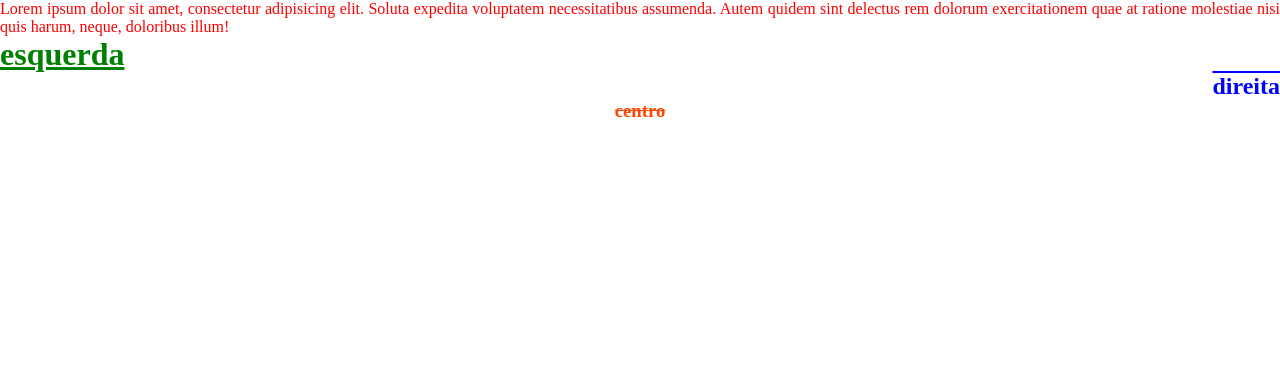
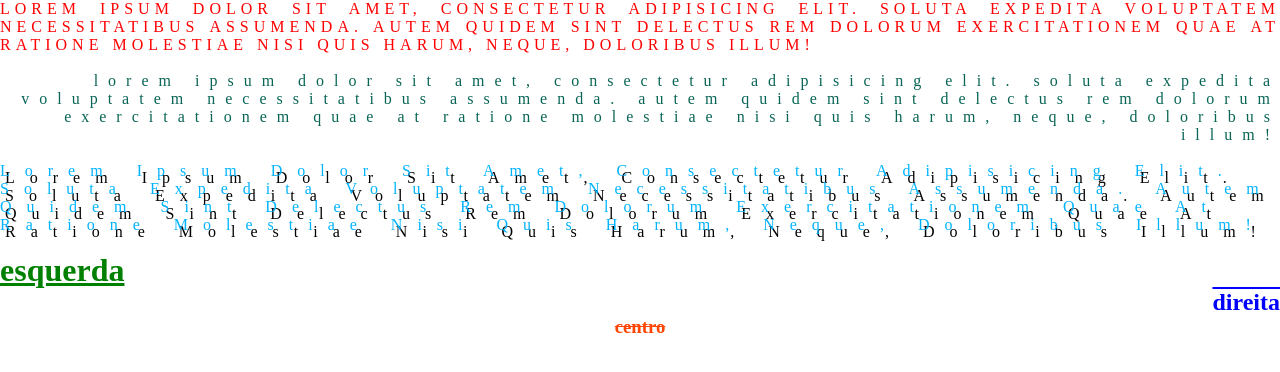
Before and after one commit to Thais-Schmidt/curso.css3, a plain HTML site: page modulo-01/text.html in a window 1280 px wide. Drawn offline with Linux system fonts and the light colour scheme.

Commit message:
edicoes de texto2

```diff
--- a/modulo-01/css/text.css
+++ b/modulo-01/css/text.css
@@ -3,6 +3,34 @@
 p{
     color: red;
     text-align: justify;
+    text-transform: uppercase;
+    letter-spacing: 5px;
+    text-shadow: 3px black;
+
+}
+
+#texto2{
+    color: rgb(9, 101, 86);
+    text-align: right;
+    text-transform: lowercase;
+    letter-spacing: 10px;
+    text-shadow: 4px black;
+
+}
+
+#texto3{
+    color: rgb(0, 179, 255);
+    text-align: left;
+    text-transform: capitalize;
+    letter-spacing: 15px;
+    text-shadow: 5px 7px black;
+
+}
+
+p{
+    color: red;
+    text-align: justify;
+    text-transform: uppercase;
 
 }
 
--- a/modulo-01/text.html
+++ b/modulo-01/text.html
@@ -8,18 +8,19 @@
 
 </head>
 <body>
-    <p>Lorem ipsum dolor sit amet, consectetur adipisicing elit. Soluta expedita voluptatem necessitatibus assumenda. Autem quidem sint delectus rem dolorum exercitationem quae at ratione molestiae nisi quis harum, neque, doloribus illum!</p>
+    <p>Lorem ipsum dolor sit amet, consectetur adipisicing elit. Soluta expedita voluptatem necessitatibus assumenda. Autem quidem sint delectus rem dolorum exercitationem quae at ratione molestiae nisi quis harum, neque, doloribus illum!</p><br>
 
-    <h1> esquerda </h1>
+     <p id="texto2">Lorem ipsum dolor sit amet, consectetur adipisicing elit. Soluta expedita voluptatem necessitatibus assumenda. Autem quidem sint delectus rem dolorum exercitationem quae at ratione molestiae nisi quis harum, neque, doloribus illum!</p><br>
+
+     <p id="texto3">Lorem ipsum dolor sit amet, consectetur adipisicing elit. Soluta expedita voluptatem necessitatibus assumenda. Autem quidem sint delectus rem dolorum exercitationem quae at ratione molestiae nisi quis harum, neque, doloribus illum!</p><br>
+
+
+
+<h1> esquerda </h1>
     <h2> direita </h2>
     <h3> centro </h3>
 
 
 
-
-
-
-
-
 </body>
 </html>
```
